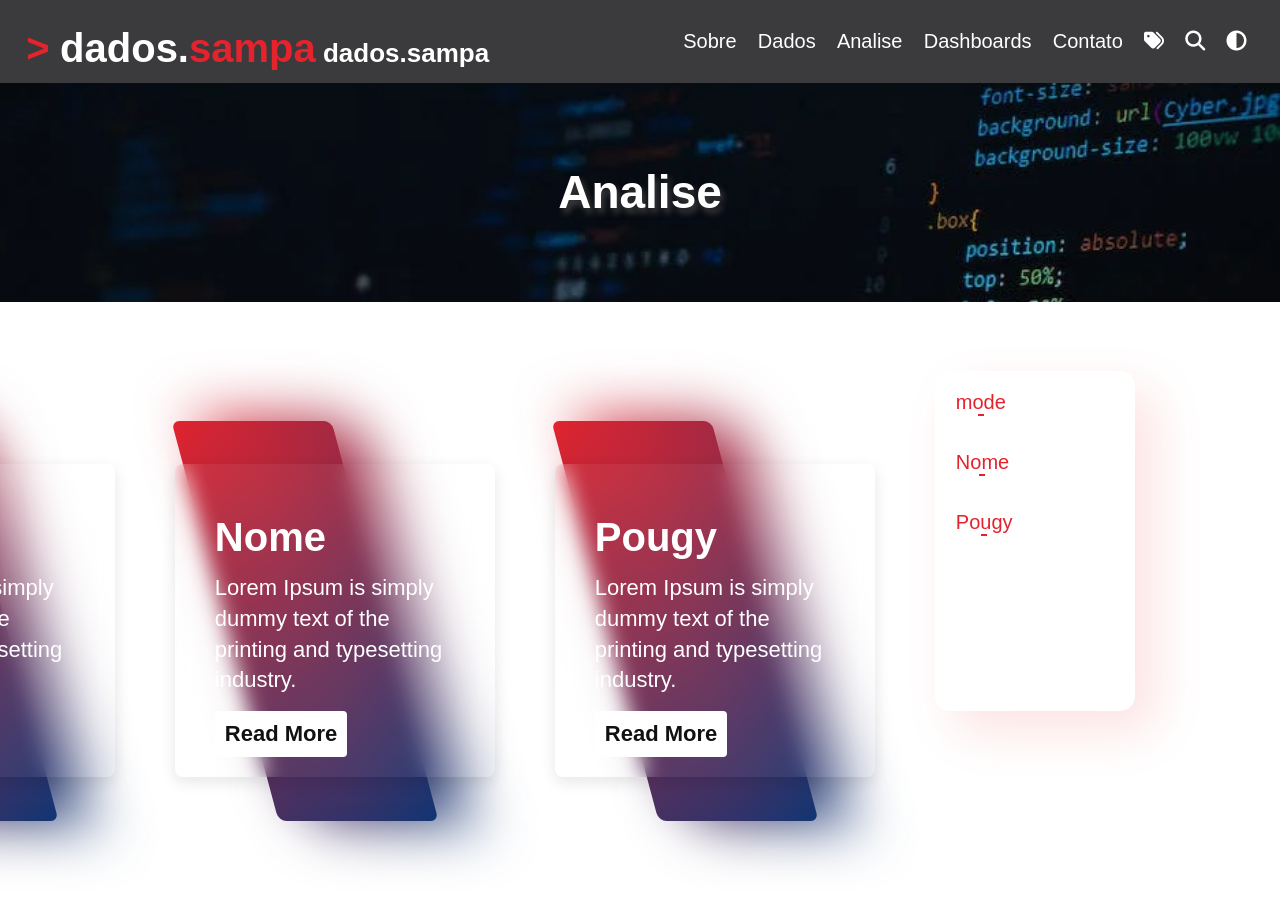
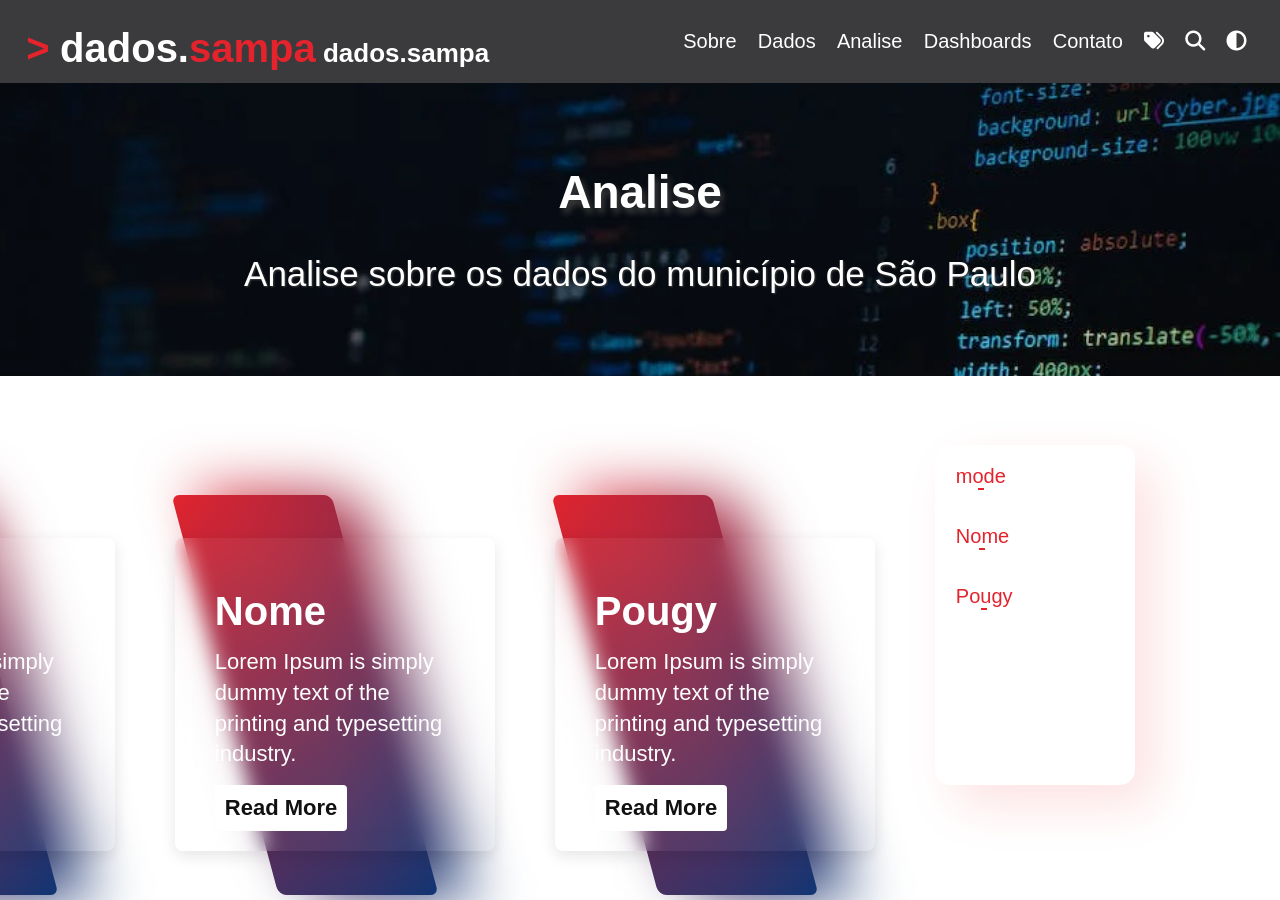
Before and after one commit to Ana-CAS-Machado/dados.sampa, a Jekyll site: the page built from pages/Analise.md, in a window 1280 px wide and 900 px high. Built offline with Jekyll 4.4.1, drawn with Linux system fonts in a browser that asks for light colours; a script that is not in the unit is left out.

Commit message:
adicionando a descrição

```diff
--- a/pages/Analise.md
+++ b/pages/Analise.md
@@ -1,6 +1,7 @@
 ---
 layout: page
 title: Analise
+subtitle: "Analise sobre os dados do município de São Paulo"
 permalink: /analise/
 feature-img: "assets/img/pexels/pexels-photo.png"
 tags: [Page]
```
Also changed, not shown: pages/dados.md (+1 -0 lines), assets/img/pexels/search-map.jpeg (added).
